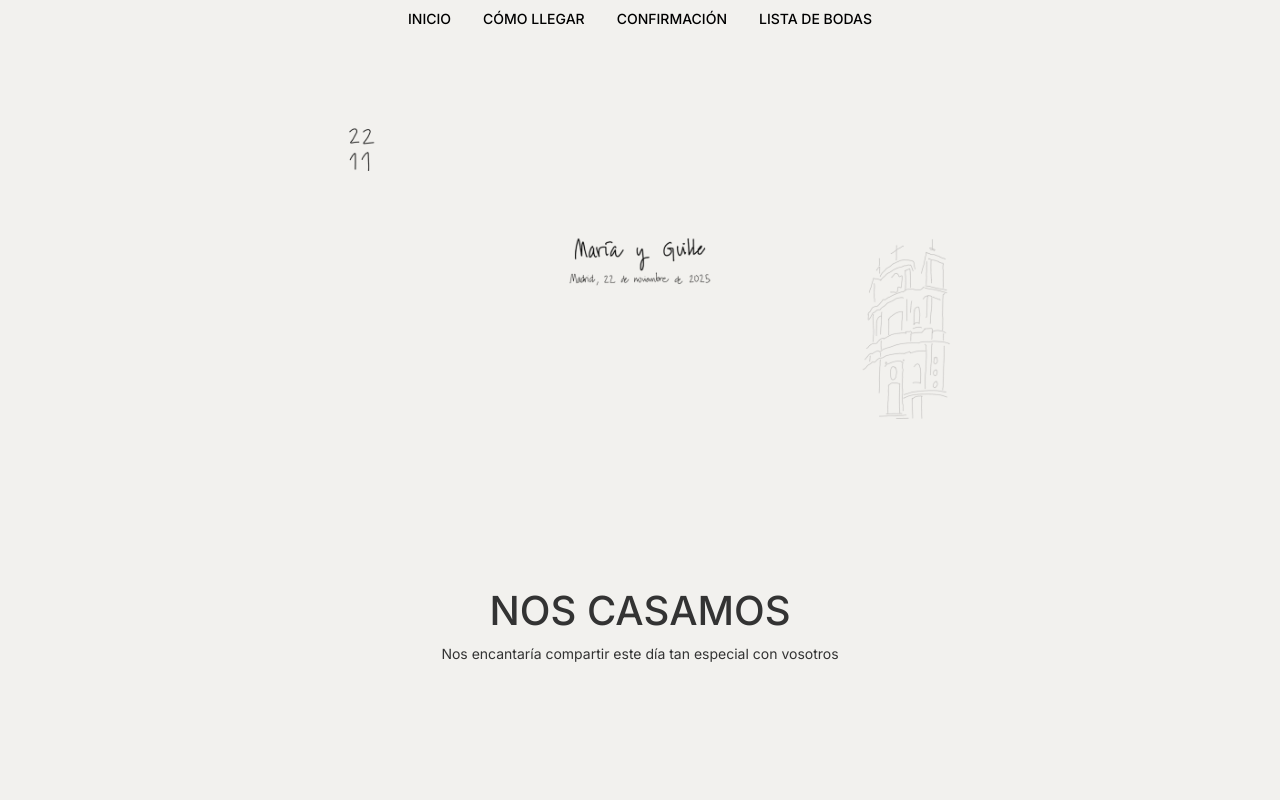
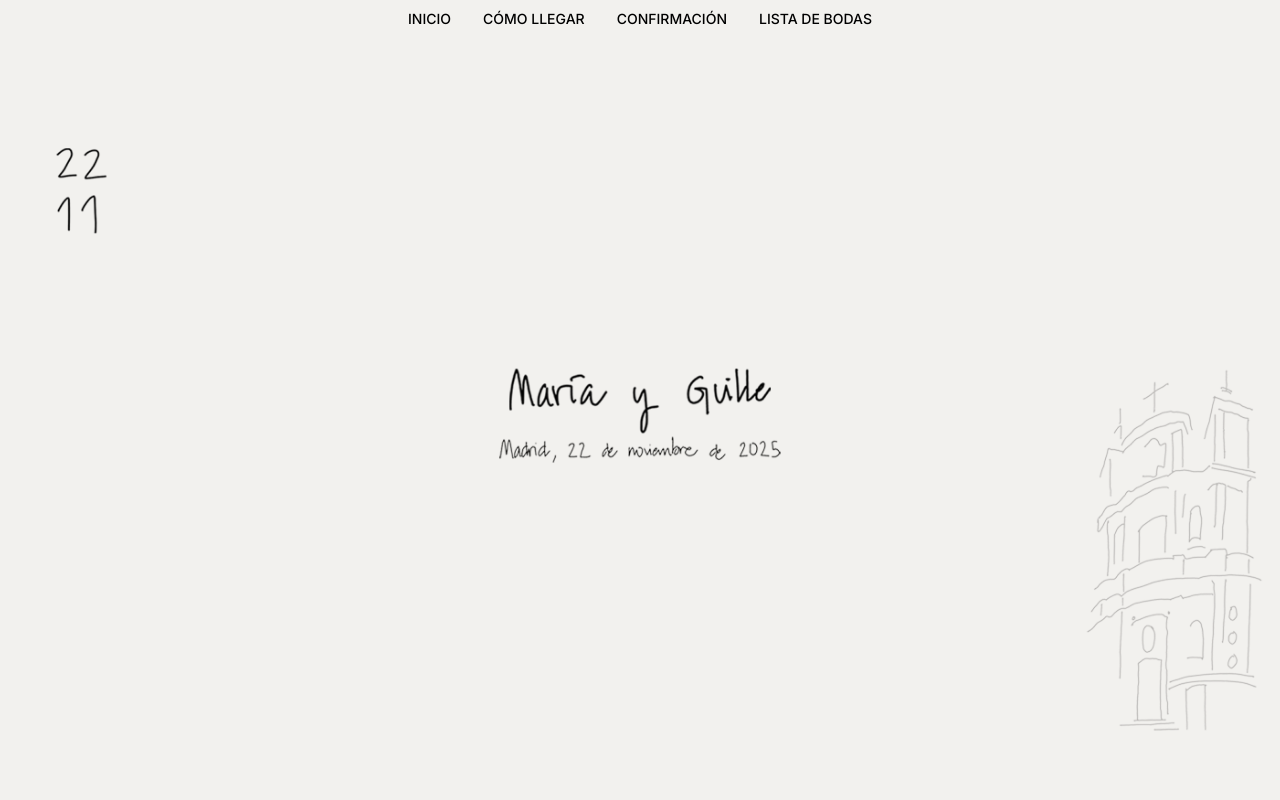
Before and after one commit to Marco0705/wedding-maria-guille, an Angular app: page / in a window 1280 px wide. Shown: the top 800 px of the page. Built offline with nearby package versions, Linux system fonts and the light colour scheme.

Commit message:
sizze image

```diff
--- a/src/app/pages/home/home.component.css
+++ b/src/app/pages/home/home.component.css
@@ -1,10 +1,10 @@
 .inicio-banner {
   width: 100%;
- max-height: 70vh;
+ max-height: 100vh;
   object-fit: contain; /* recorta para ocupar toda el área sin deformarse */
   display: block;
   margin-bottom: 2rem;
-  height: 350px;
+
 }
 
 .wedding-container {
```
